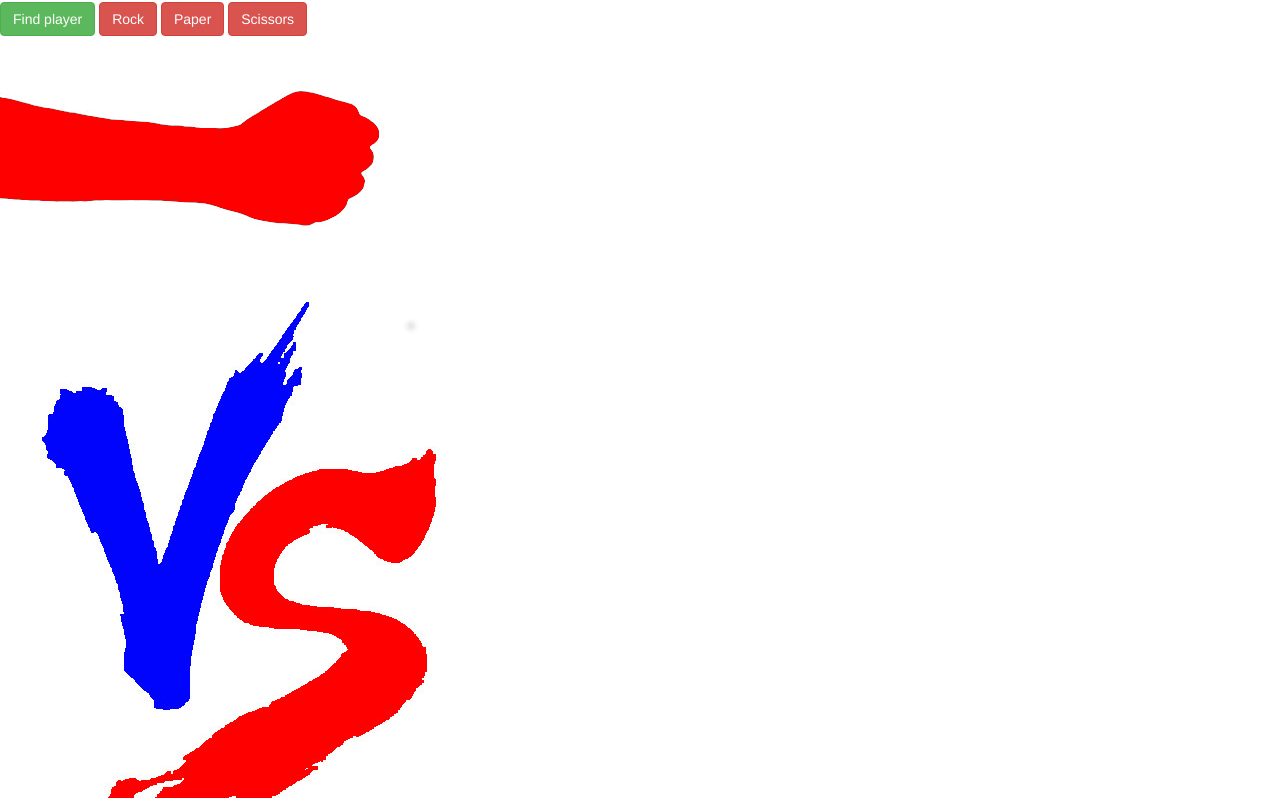
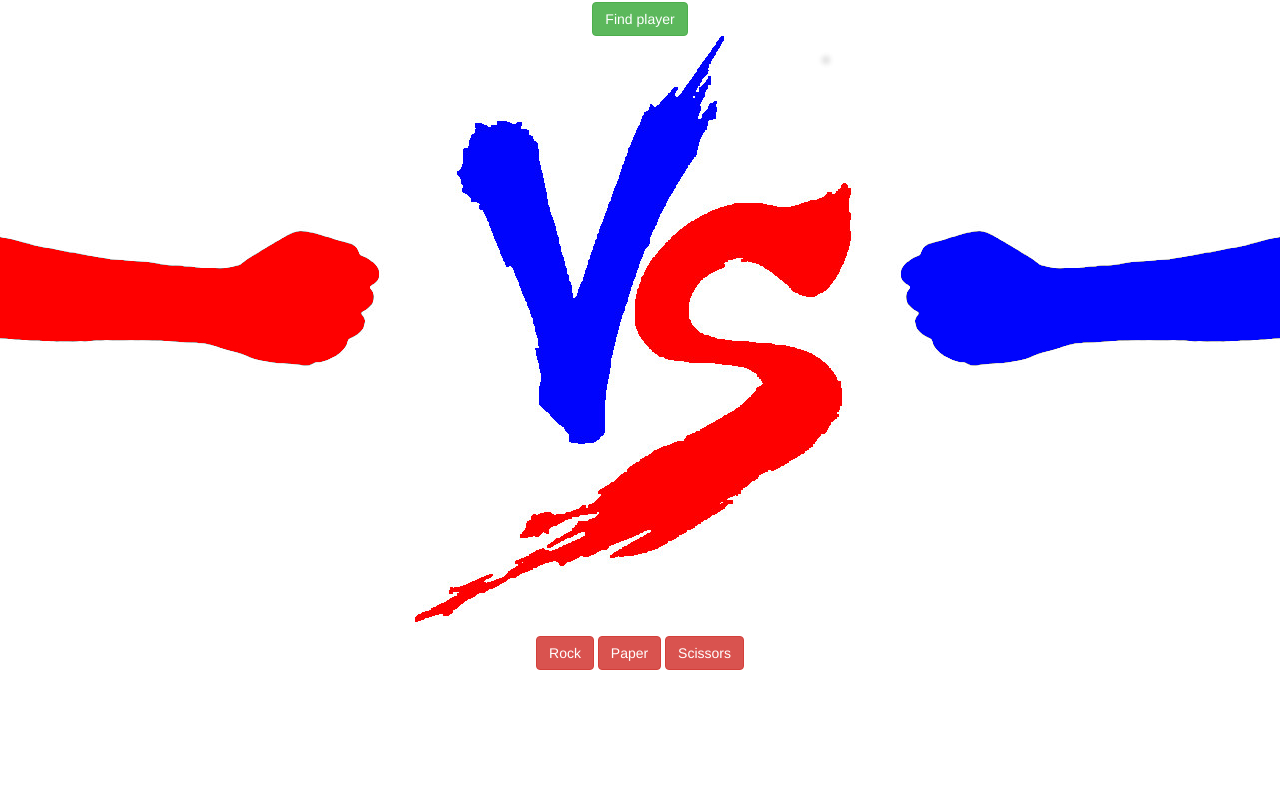
Before and after one commit to ryanjpodonnell/officialrockpaperscissors, a website: page public/index.html in a window 1280 px wide. Shown: the part 68-866 px from the top of the page. After the commit the page ends 800 px from the top, so only its background shows below. Drawn offline with nearby package versions, Linux system fonts and the light colour scheme.

Commit message:
done with css

```diff
--- a/public/index.html
+++ b/public/index.html
@@ -8,25 +8,31 @@
 </head>
 
 <body>
+<div class="container-fluid">
+  <div class="row header">
     <h1>Rock Paper Scissors</h1>
-
+  </div>
+  <div class="row header">
     <button class="connect btn btn-success">Find player</button>
+  </div>
+  <div class="row header">
+    <div id="messages"></div>
+  </div>
+  <div class="row temp">
+    <img src="/images/red_rock.jpg" id="red-rock" class="red-choice"></img>
+    <img src="/images/red_paper.jpg" id="red-paper" class="red-choice"></img>
+    <img src="/images/red_scissors.jpg" id="red-scissors" class="red-choice"></img>
+    <img src="/images/vs.jpg" class="versus"></img>
+    <img src="/images/blue_rock.jpg" id="blue-rock" class="blue-choice"></img>
+    <img src="/images/blue_paper.jpg" id="blue-paper" class="blue-choice"></img>
+    <img src="/images/blue_scissors.jpg" id="blue-scissors" class="blue-choice"></img>
+  </div>
+  <div class="row footer">
     <button class="choice btn btn-danger">Rock</button>
     <button class="choice btn btn-danger">Paper</button>
     <button class="choice btn btn-danger">Scissors</button>
-	<div id="messages"></div>
-  <div id="red-choice">
-    <img src="/images/red_rock.jpg" id="red-rock"></img>
-    <img src="/images/red_paper.jpg" id="red-paper"></img>
-    <img src="/images/red_scissors.jpg" id="red-scissors"></img>
   </div>
-  <img src="/images/vs.jpg"></img>
-  <div id="blue-choice">
-    <img src="/images/blue_rock.jpg" id="blue-rock"></img>
-    <img src="/images/blue_paper.jpg" id="blue-paper"></img>
-    <img src="/images/blue_scissors.jpg" id="blue-scissors"></img>
 </div>
-
 
 <script src="http://ajax.googleapis.com/ajax/libs/jquery/1.11.0/jquery.min.js"></script>
 <script src="http://cdnjs.cloudflare.com/ajax/libs/lodash.js/2.4.1/lodash.js"></script>
@@ -49,5 +55,6 @@
 	})
 });
 </script>
+
 </body>
 </html>
--- a/public/javascripts/game.js
+++ b/public/javascripts/game.js
@@ -21,17 +21,17 @@
         if (data.choice === "Rock") {
           $("#" + color + "-paper").css("display", "none");
           $("#" + color + "-scissors").css("display", "none");
-          $("#" + color + "-rock").css("display", "block");
+          $("#" + color + "-rock").css("display", "inline");
         }
         else if (data.choice === "Paper") {
           $("#" + color + "-rock").css("display", "none");
           $("#" + color + "-scissors").css("display", "none");
-          $("#" + color + "-paper").css("display", "block");
+          $("#" + color + "-paper").css("display", "inline");
         }
         else {
           $("#" + color + "-rock").css("display", "none");
           $("#" + color + "-paper").css("display", "none");
-          $("#" + color + "-scissors").css("display", "block");
+          $("#" + color + "-scissors").css("display", "inline");
         }
       });
     }
--- a/public/stylesheets/style.css
+++ b/public/stylesheets/style.css
@@ -1,5 +1,5 @@
 #red-rock {
-  display: block;
+  display: inline;
 }
 
 #red-paper {
@@ -11,7 +11,7 @@
 }
 
 #blue-rock {
-  display: block;
+  display: inline;
 }
 
 #blue-paper {
@@ -21,3 +21,35 @@
 #blue-scissors {
   display: none;
 }
+
+.red-choice {
+  position: absolute;
+  left: 0px;
+  padding-top: 140px;
+}
+
+.blue-choice {
+  position: absolute;
+  right: 0px;
+  padding-top: 140px;
+}
+
+.versus {
+  position: absolute;
+  margin-left: auto;
+  margin-right: auto;
+  left: 0;
+  right: 0;
+}
+
+.header {
+  text-align: center;
+}
+
+.footer {
+  text-align: center;
+}
+
+.temp {
+  height: 600px;
+}
```
Lines whose indentation alone changed are shown as unchanged.
